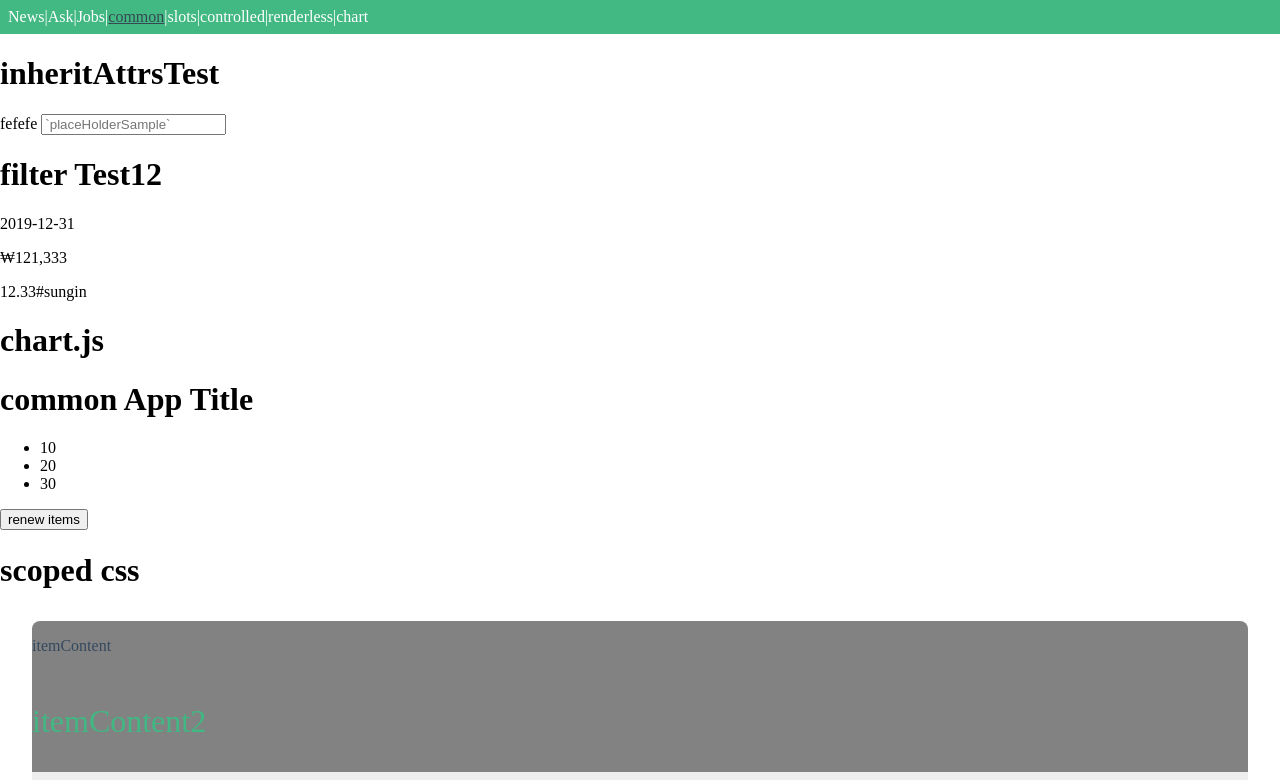
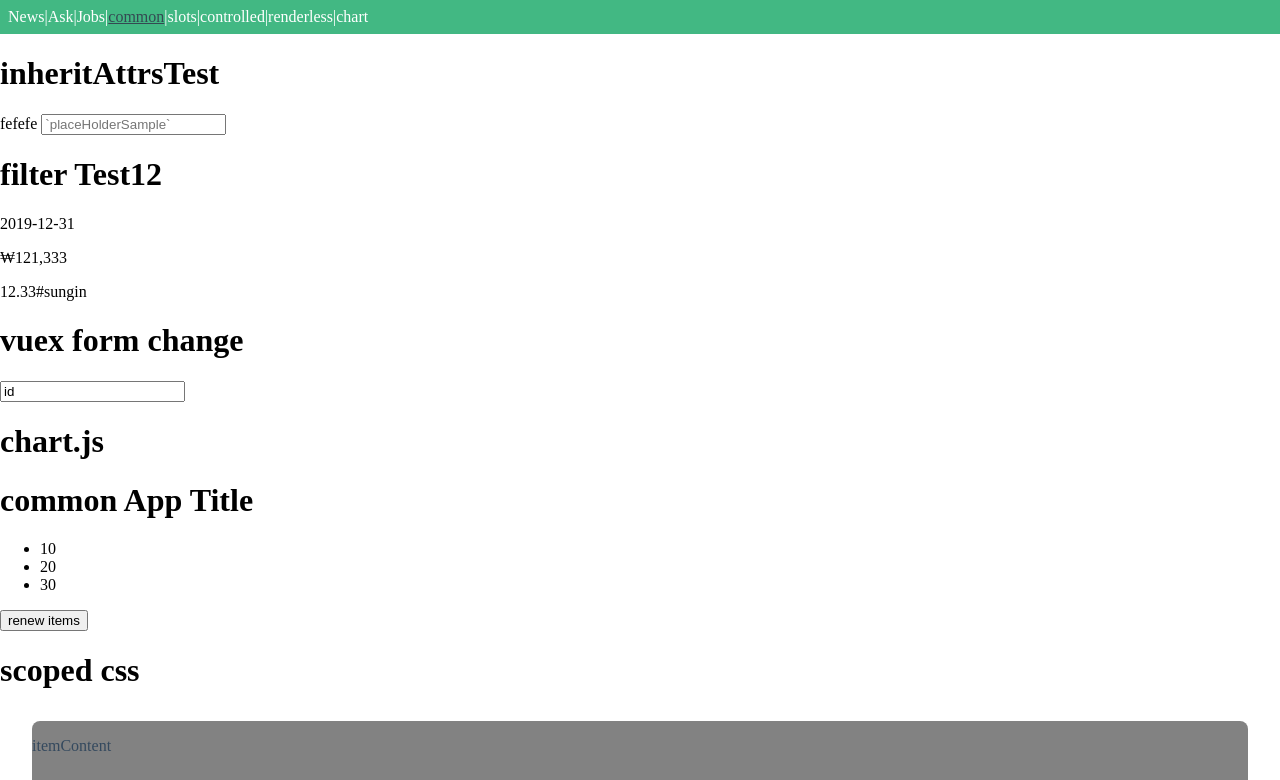
Before and after one commit to sunginHwang/vue-news-study, a Vue app: page /common in a window 1280 px wide. Shown: the top 780 px of the page. Built offline with nearby package versions, Linux system fonts and the light colour scheme.

Commit message:
vuex form v-model 스터디 진행중.  1. 직업 v-model로 찍으니 $store을 찾을 수 없음 `Error in v-on handler: "TypeError: Cannot read property '$store' of null"` 발생

```diff
--- /dev/null
+++ b/src/store/modules/form.js
@@ -0,0 +1,22 @@
+// state
+export const state =  {
+    form: {
+        id: 'id',
+        name: ''
+    },
+};
+
+// mutations
+export const mutations = {
+    SET_FROM(state, data) {
+        state.form = data;
+    }
+};
+
+//getters
+export const getters = {}
+
+//actions
+export const actions = {
+
+};
--- a/src/views/CommonView.vue
+++ b/src/views/CommonView.vue
@@ -9,6 +9,8 @@
         <p>{{ filterTest.dateFilter | date}}</p>
         <p>{{ filterTest.currencyFilter | currency}}</p>
         <p>{{ filterTest.percentFilter,'#' | percent}}</p>
+        <h1>vuex form change</h1>
+        <input type="text" v-model="this.$store.state.form.form.id">
         <h1>chart.js</h1>
         <app-header :title="appTitle"></app-header>
         <app-content :items="items" @renew="renewItems"></app-content>
```
